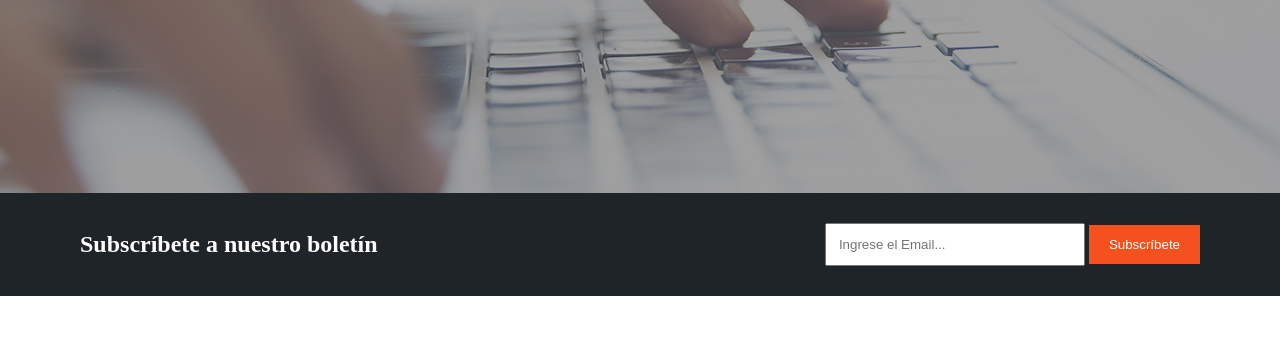
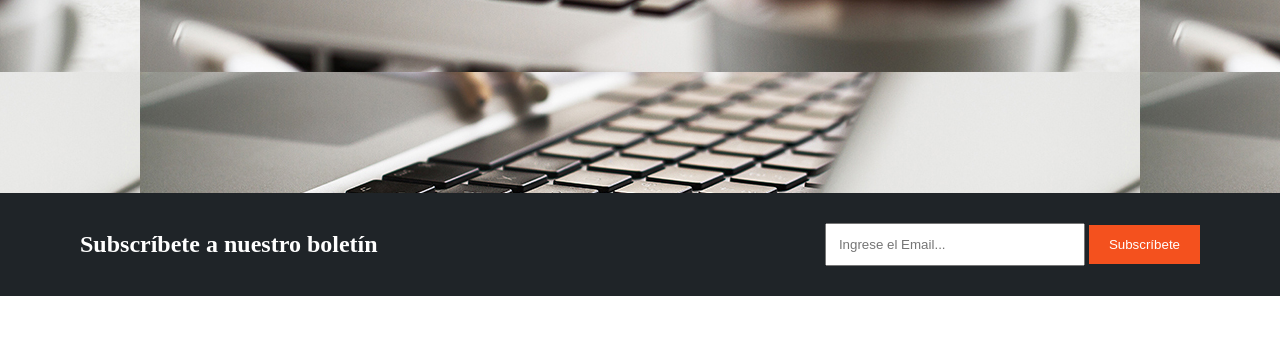
Before and after one commit to carlosmario315/Proyecto_Graphel, a plain HTML site: page index.html in a window 1280 px wide. Shown: the part 405-755 px from the top of the page. Drawn offline with Linux system fonts and the light colour scheme.

Commit message:
Correcciones

```diff
--- a/styles/styles.css
+++ b/styles/styles.css
@@ -35,7 +35,7 @@ nav a.activo {
 }
 
 .Encabezado {
-  background-image: url(/assets/images/cabecera.jpg);
+  background-image: url(../assets/images/891.jpg);
   background-position: center;
 
   height: 500px;
```
